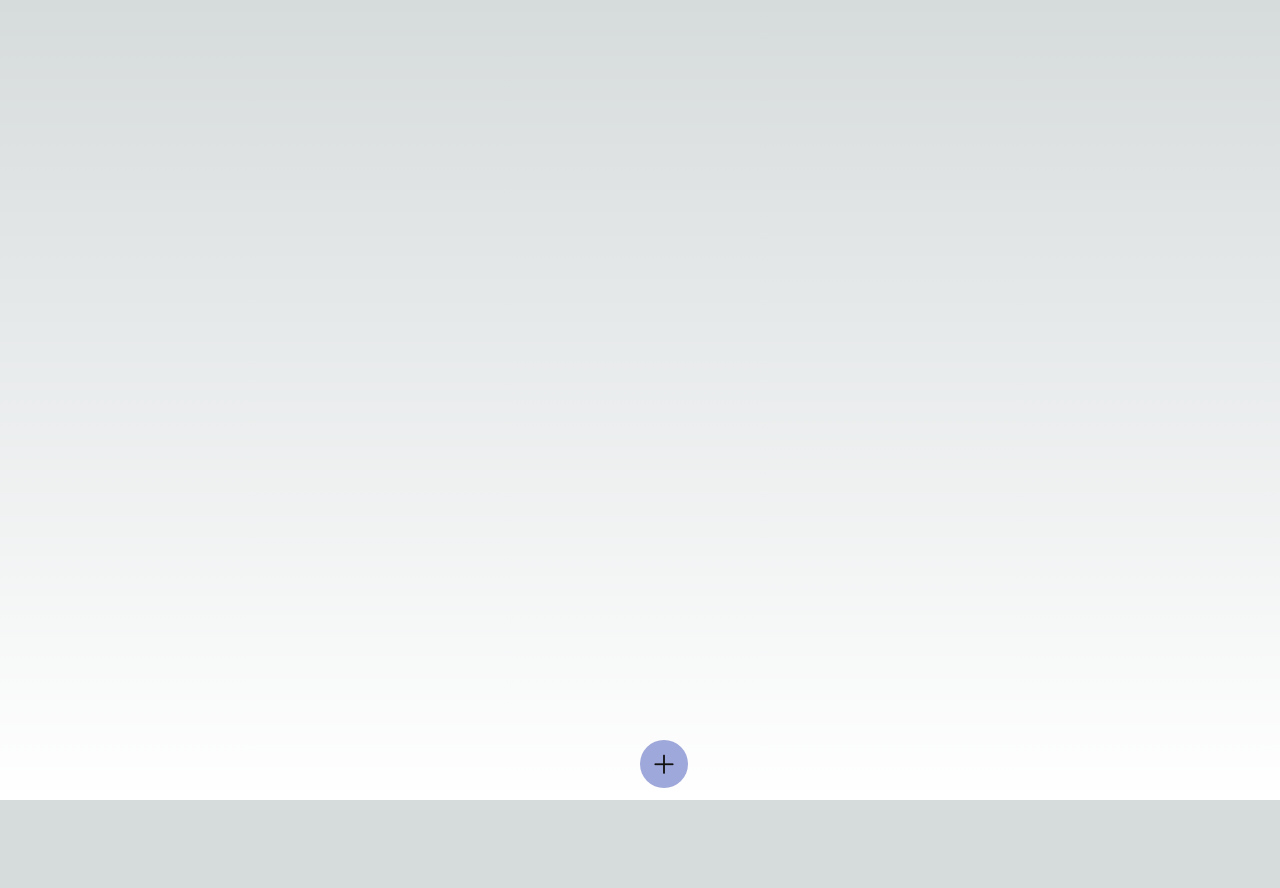
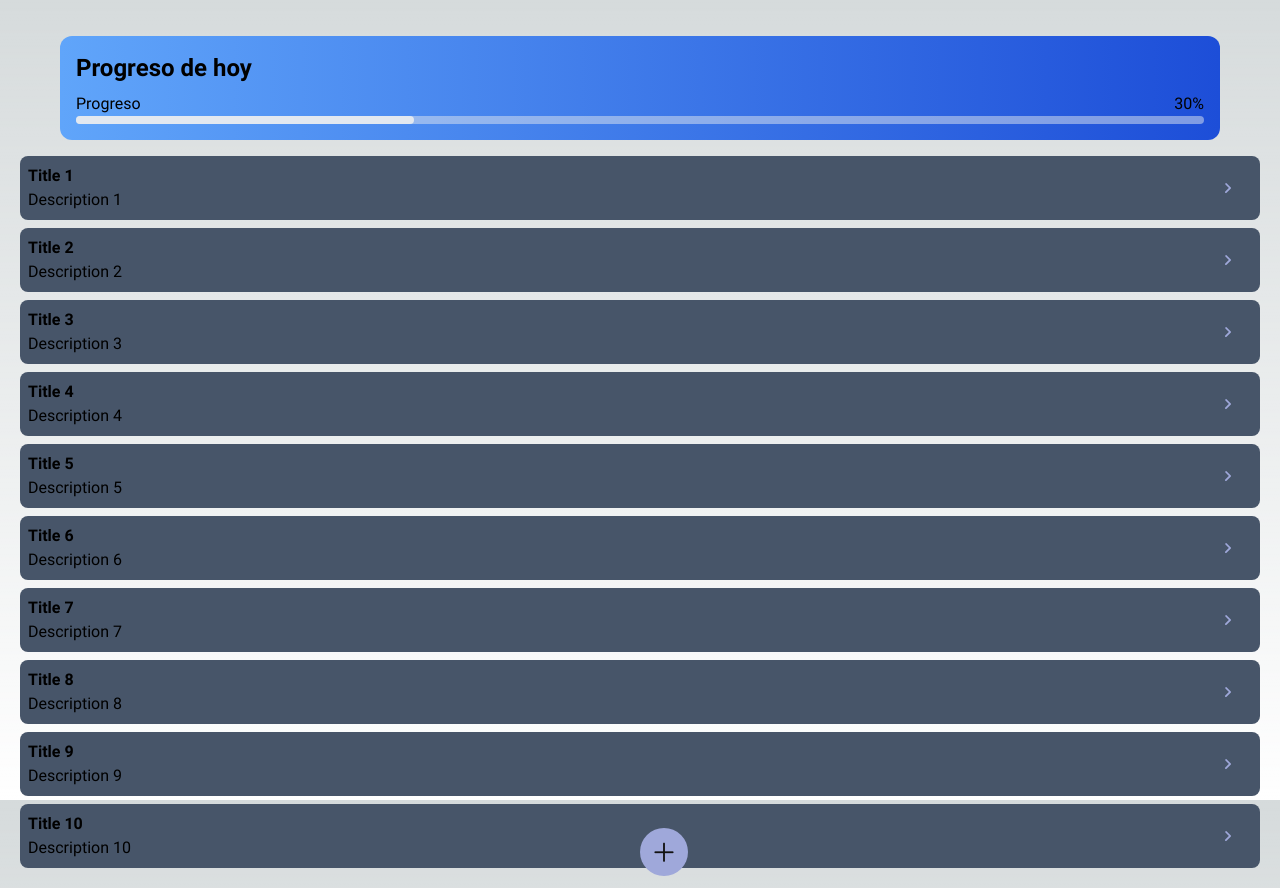
Before and after one commit to MrGoropeza/nextjs-todo-app, a Next.js app: page / in a window 1280 px wide. Before the commit the page ends 800 px from the top, so only its background shows below. Built offline with nearby package versions, Linux system fonts and the light colour scheme.

Commit message:
feat: initial layout homepage

```diff
--- /dev/null
+++ b/lib/tasks.ts
@@ -0,0 +1,15 @@
+import { TaskModel } from "@/model/task.model";
+
+export function getTodayTasks(): TaskModel[] {
+  return new Array<TaskModel>(10)
+    .fill({
+      id: "",
+      title: "Title",
+      description: "Description",
+    } as TaskModel)
+    .map((task, index) => ({
+      id: `${index + 1}`,
+      title: `${task.title} ${index + 1}`,
+      description: `${task.description} ${index + 1}`,
+    }));
+}
--- a/pages/index.tsx
+++ b/pages/index.tsx
@@ -1,9 +1,18 @@
 import Layout from "@/components/layout";
+import TaskList from "@/components/task-list";
+import TasksProgress from "@/components/task-progress";
+import { getTodayTasks } from "@/lib/tasks";
 import { Button } from "primereact/button";
 
 export default function Home() {
+  const tasks = getTodayTasks();
+
   return (
     <Layout>
+      <TasksProgress progress={0.3} title="Progreso de hoy"></TasksProgress>
+
+      <TaskList tasks={tasks} />
+
       <div className="absolute bottom-3 left-1/2">
         <Button
           rounded
```
